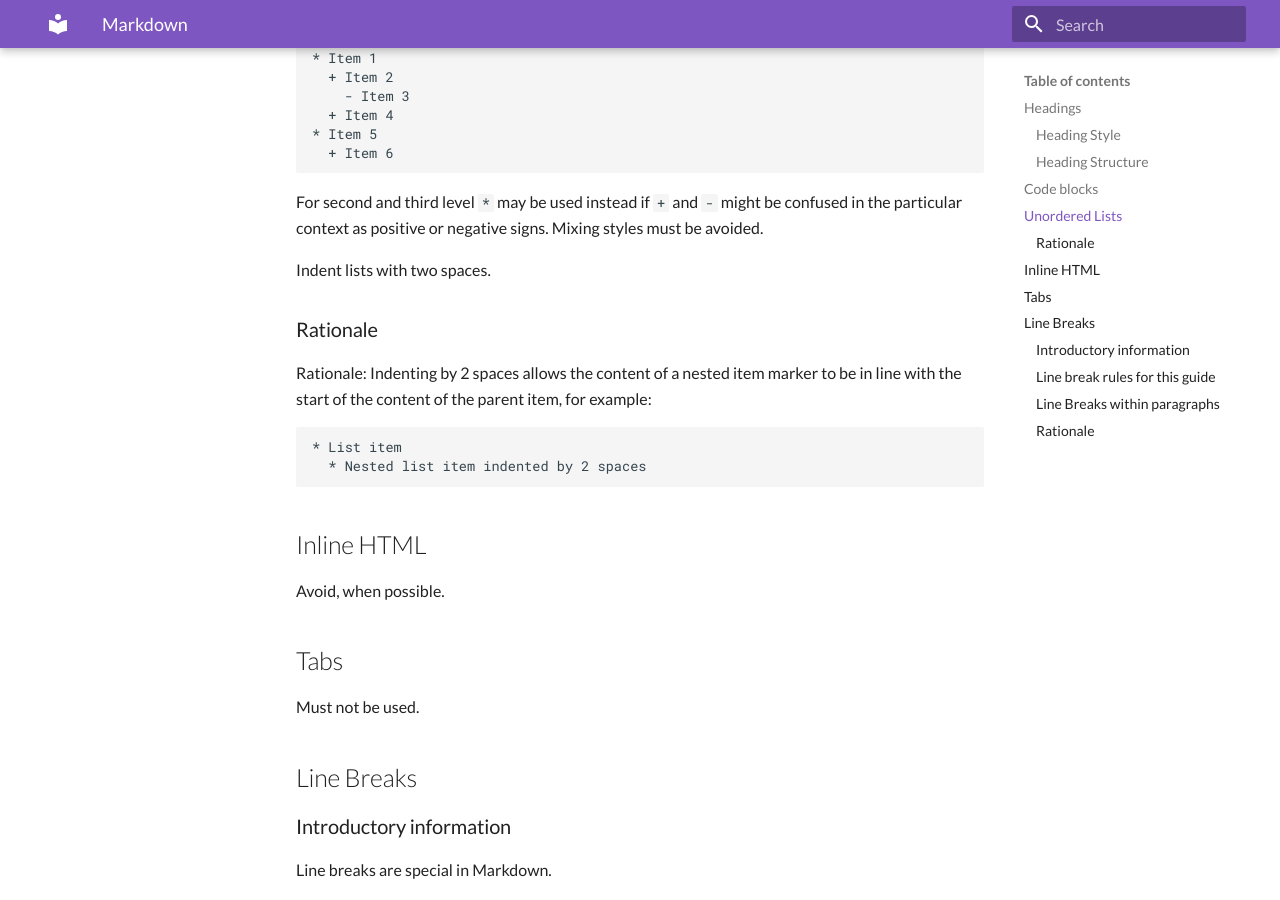
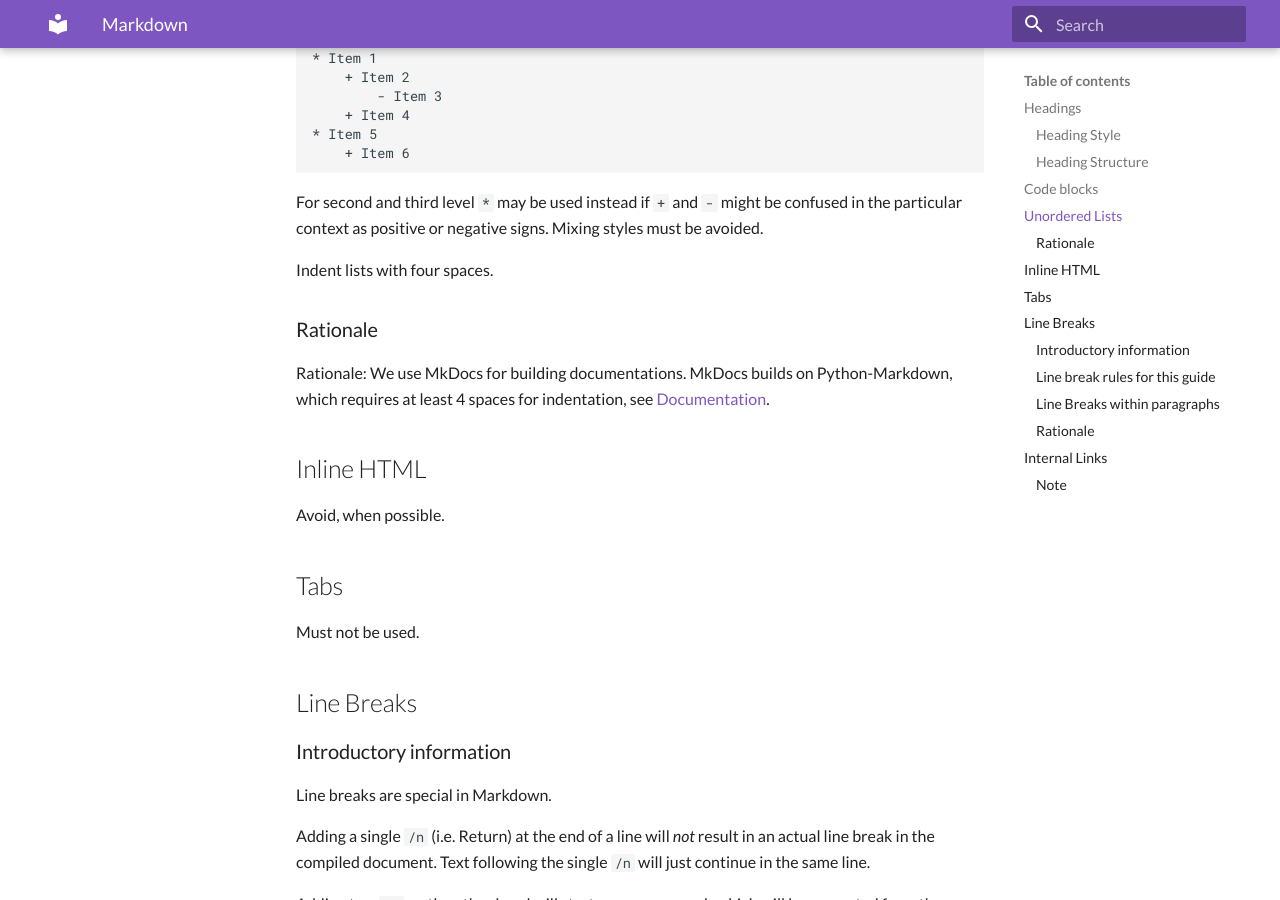
Before and after one commit to GreyRook/code-with-style, an MkDocs documentation site: the page built from docs/markdown/index.md, in a window 1280 px wide and 900 px high, scrolled down 1376 px. Built offline with MkDocs 1.6.1 and Material for MkDocs 9.7.7, drawn with Linux system fonts in a browser that asks for light colours; some of the changed text lies outside the part shown.

Commit message:
fixed indentation to 4 spaces and added internal links section

````diff
--- a/docs/markdown/index.md
+++ b/docs/markdown/index.md
@@ -2,9 +2,9 @@
 
 This chapter is dedicated to best practices writing markdown (`.md`) documents. Markdown does not have one coherent specification. The goal of the following rules is to have a consistent way of writing documentation in markdown and make sure they are interpreted correctly in parsers we care about, which are:
 
- * [Python-Markdown](https://github.com/Python-Markdown/markdown)
- * GitLab, based on [kramdown](https://kramdown.gettalong.org/)
- * [GitHub](https://github.github.com/gfm/)
+* [Python-Markdown](https://github.com/Python-Markdown/markdown)
+* GitLab, based on [kramdown](https://kramdown.gettalong.org/)
+* [GitHub](https://github.github.com/gfm/)
 
 ## Headings
 
@@ -55,25 +55,21 @@
 
 ```markdown
 * Item 1
-  + Item 2
-    - Item 3
-  + Item 4
+    + Item 2
+        - Item 3
+    + Item 4
 * Item 5
-  + Item 6
+    + Item 6
 ```
 
 For second and third level `*` may be used instead if `+` and `-` might be confused in the particular context as positive or negative signs. Mixing styles must be avoided.
 
-Indent lists with two spaces.
+Indent lists with four spaces.
 
 ### Rationale
 
-Rationale: Indenting by 2 spaces allows the content of a nested item marker to be in line with the start of the content of the parent item, for example:
-
-```markdown
-* List item
-  * Nested list item indented by 2 spaces
-```
+Rationale: We use MkDocs for building documentations.
+MkDocs builds on Python-Markdown, which requires at least 4 spaces for indentation, see [Documentation](https://python-markdown.github.io/#differences).
 
 ## Inline HTML
 
@@ -112,6 +108,18 @@
 
 ### Rationale
 
- * Most if not all tools are able to do proper word-wrapping. Not many editors provide automatic wrapping by adding actual line breaks into the document. This makes editing text more cumbersome, especially in long paragraphs.
+* Most if not all tools are able to do proper word-wrapping. Not many editors provide automatic wrapping by adding actual line breaks into the document. This makes editing text more cumbersome, especially in long paragraphs.
 * Diffs (and therefore merge requests) get smaller and easier to read if every sentence is on its own line.
- * Tools for analyzing grammar, like [languagetool](https://languagetool.org/), are confused by the extra line breaks.
+* Tools for analyzing grammar, like [languagetool](https://languagetool.org/), are confused by the extra line breaks.
+
+## Internal Links
+
+You can link to chapters within your document or to chapters within another document by using the following syntax:
+
+`Jump to the [Heading Style Chapter](index.md#heading-style)`
+
+### Note
+
+* Linked chapters must be prefixed with the filename, even if they are located in the same file.
+* Links must be all lowercase.
+* Spaces must be replaced with hyphens `-`.
````
